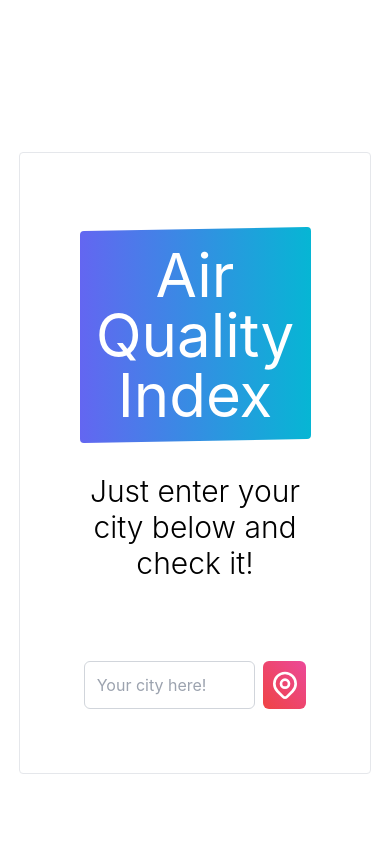
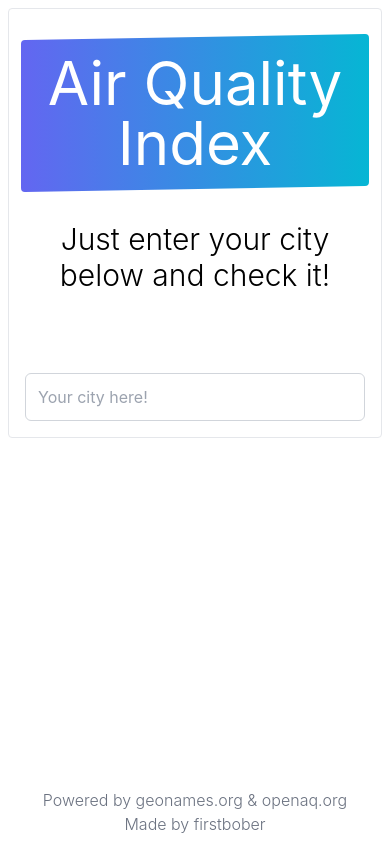
Before and after one commit to Firstbober/airqi, a Next.js app: page / in a window 390 px wide. Built offline with nearby package versions, Linux system fonts and the light colour scheme; what i18n-iso-countries would draw is missing.

Commit message:
UX improvements.

```diff
--- a/pages/api/search.ts
+++ b/pages/api/search.ts
@@ -10,7 +10,7 @@ import cities from 'all-the-cities';
 import adminCodes from '../../resources/admin1CodesASCII.json';
 import { getAQIForLocation } from '../../app/api';
 
-const filterMax6 = async (city_name: string) => {
+const filterMax5 = async (city_name: string) => {
 	let matches = 0;
 	let arr: { id: number, name: string; country: string; aqi: any; adm_div: any; }[] = [];
 
@@ -35,7 +35,7 @@ const filterMax6 = async (city_name: string) => {
 			}
 		}
 
-		if (matches == 6) {
+		if (matches == 5) {
 			break;
 		}
 	}
@@ -48,5 +48,5 @@ export default async function handler(req: NextApiRequest, res: NextApiResponse)
 		return res.status(400);
 	}
 
-	return res.status(200).json(await filterMax6(req.query.q as string));
+	return res.status(200).json(await filterMax5(req.query.q as string));
 }
--- a/pages/index.tsx
+++ b/pages/index.tsx
@@ -33,6 +33,8 @@ const Home: NextPage = () => {
   // Search states.
   const [editTimeout, setEditTimeout] = React.useState({} as NodeJS.Timeout);
   const [findings, setFindings] = React.useState([] as Array<CityInfo>);
+
+  // Dropdown states
   const [showDropdown, setShowDropdown] = React.useState(false);
   const [dropdownMessage, setDropdownMessage] = React.useState("Searching...");
 
@@ -51,9 +53,9 @@ const Home: NextPage = () => {
         <meta name="theme-color" content="#ffffff" />
       </Head>
 
-      <main className='max-w-4xl mr-auto ml-auto p-6 text-center h-screen'>
+      <main className='max-w-4xl mr-auto ml-auto p-2 text-center h-screen lg:p-6 flex flex-col'>
         <div className='flex justify-center h-full'>
-          <div className='flex justify-center items-center flex-col w-fit h-fit mt-32 border rounded p-16 z-10 bg-white'>
+          <div className='flex justify-center items-center flex-col w-fit h-fit mt-0 lg:mt-20 border rounded p-4 lg:p-16 z-10 bg-white'>
             <h1 className="text-3xl font-light">
               <span className='
             before:block before:absolute before:-inset-1 before:-skew-y-1
@@ -105,9 +107,10 @@ const Home: NextPage = () => {
                 />
 
                 <div className={
-                  'absolute bg-white w-full top-14 rounded shadow border p-2' +
-                  (showDropdown ? '' : ' hidden')
-                }>
+                  'dropdown absolute bg-white w-full top-14 rounded shadow border p-2' +
+                  (showDropdown ? '' : ' hidden') + (findings.length == 0 ? '' : ' overflow-auto')
+                }
+                >
                   {
                     findings.length > 0
                       ? findings.map((city, i) => {
@@ -129,6 +132,8 @@ const Home: NextPage = () => {
                 </div>
               </div>
 
+              {
+                /*
                   <button
                     className='ml-2 rounded-md bg-gradient-to-tr from-red-500 to-pink-500
                       w-14 h-12 flex justify-center items-center hover:scale-125 duration-150'
@@ -136,8 +141,16 @@ const Home: NextPage = () => {
                   >
                     <LocationMarkerIcon className='h-8 text-white' />
                   </button>
+                */
+              }
             </div>
           </div>
+        </div>
+
+        <div className='mt-auto text-gray-500 font-light'>
+          <span>Powered by geonames.org & openaq.org</span>
+          <br />
+          <span>Made by firstbober</span>
         </div>
       </main>
     </div>
--- a/pages/location.tsx
+++ b/pages/location.tsx
@@ -7,8 +7,9 @@ import cities from 'all-the-cities';
 import countries from "i18n-iso-countries";
 
 // Icons and api.
-import { CheckIcon, ExclamationIcon, BanIcon } from '@heroicons/react/outline';
+import { CheckIcon, ExclamationIcon, BanIcon, ChevronLeftIcon } from '@heroicons/react/outline';
 import { getAQIForLocation } from '../app/api';
+import Link from 'next/link';
 
 interface LocationProps {
   error: boolean,
@@ -33,10 +34,9 @@ const Location: NextPage = (p) => {
       <meta name="theme-color" content="#ffffff" />
     </Head>
 
-    <main className='max-w-4xl mr-auto ml-auto p-6 text-center h-screen'>
-      <div className='flex justify-center h-2/3'>
-
-        <div className='flex items-center flex-col w-1/2 h-fit mt-24 border rounded z-10 bg-white shadow-xl first:mr-6'>
+    <main className='max-w-4xl mr-auto ml-auto p-6 text-center h-screen flex flex-col'>
+      <div className='flex flex-col items-center h-2/3'>
+        <div className='flex items-center flex-col w-full md:w-2/3 lg:w-1/2 h-fit mt-20 border rounded z-10 bg-white shadow-xl'>
           <div className='p-6 bg-gradient-to-r from-indigo-500 to-cyan-500 text-white flex flex-col items-start w-full'>
             <span className='text-4xl font-bold mr-2'>{props.city}</span>
             <span className='text-xl text-gray-200 font-light'>in {props.country}</span>
@@ -108,6 +108,21 @@ const Location: NextPage = (p) => {
             }
           </div>
         </div>
+
+        <Link href="/">
+          <a className='flex items-center mt-6 shadow-xl border
+            w-full md:w-2/3 lg:w-1/2 p-4 rounded
+            text-lg font-light duration-100 bg-white hover:bg-gray-100'>
+            <ChevronLeftIcon className='h-6 mr-2' />
+            Go back
+          </a>
+        </Link>
+      </div>
+
+      <div className='mt-auto text-gray-500 font-light'>
+        <span>Powered by geonames.org & openaq.org</span>
+        <br />
+        <span>Made by firstbober</span>
       </div>
     </main>
   </div>;
--- a/styles/globals.css
+++ b/styles/globals.css
@@ -18,3 +18,21 @@ a {
 * {
   box-sizing: border-box;
 }
+
+@media (min-height: 640px) {
+  .dropdown {
+    max-height: 170px
+  }
+}
+
+@media (min-height: 800px) {
+  .dropdown {
+    max-height: 320px
+  }
+}
+
+@media (min-height: 1000px) {
+  .dropdown {
+    max-height: 460px
+  }
+}
```
Lines whose indentation alone changed are shown as unchanged.
